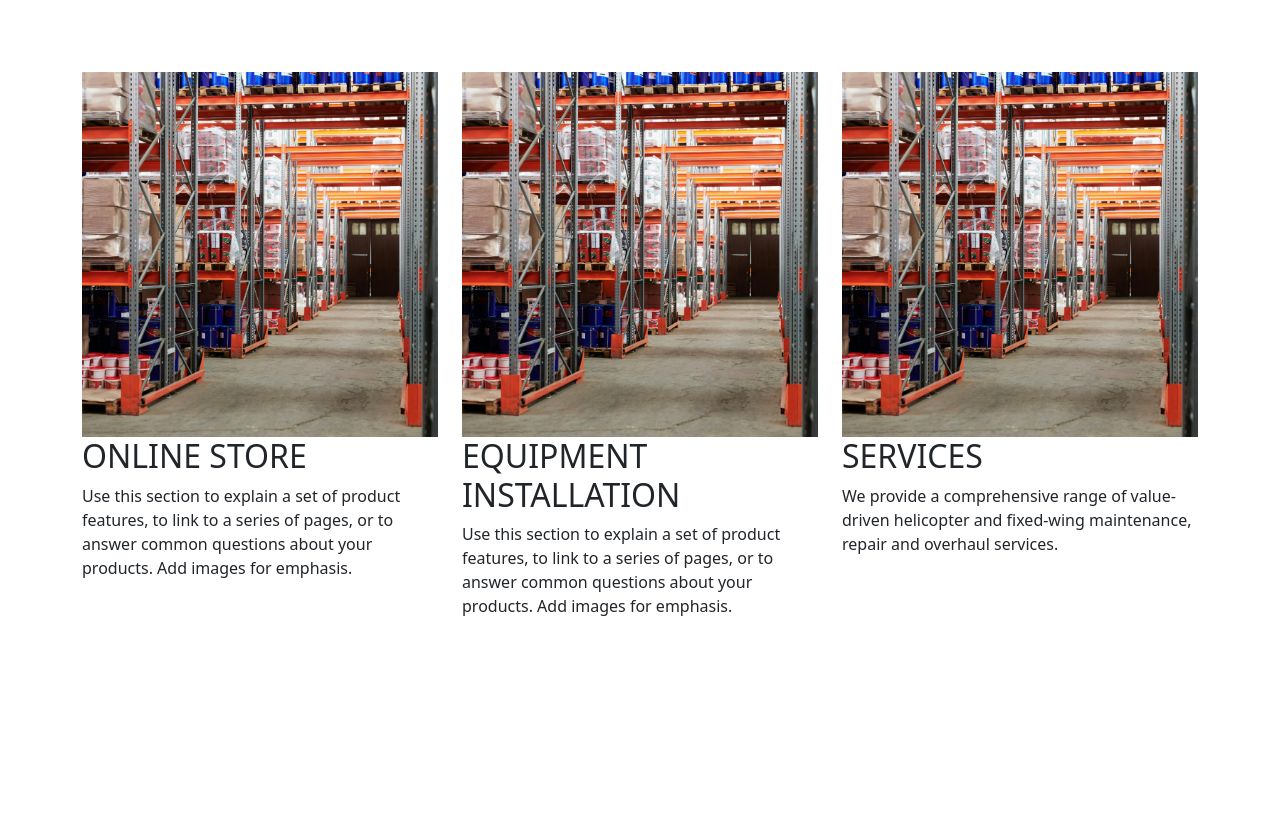
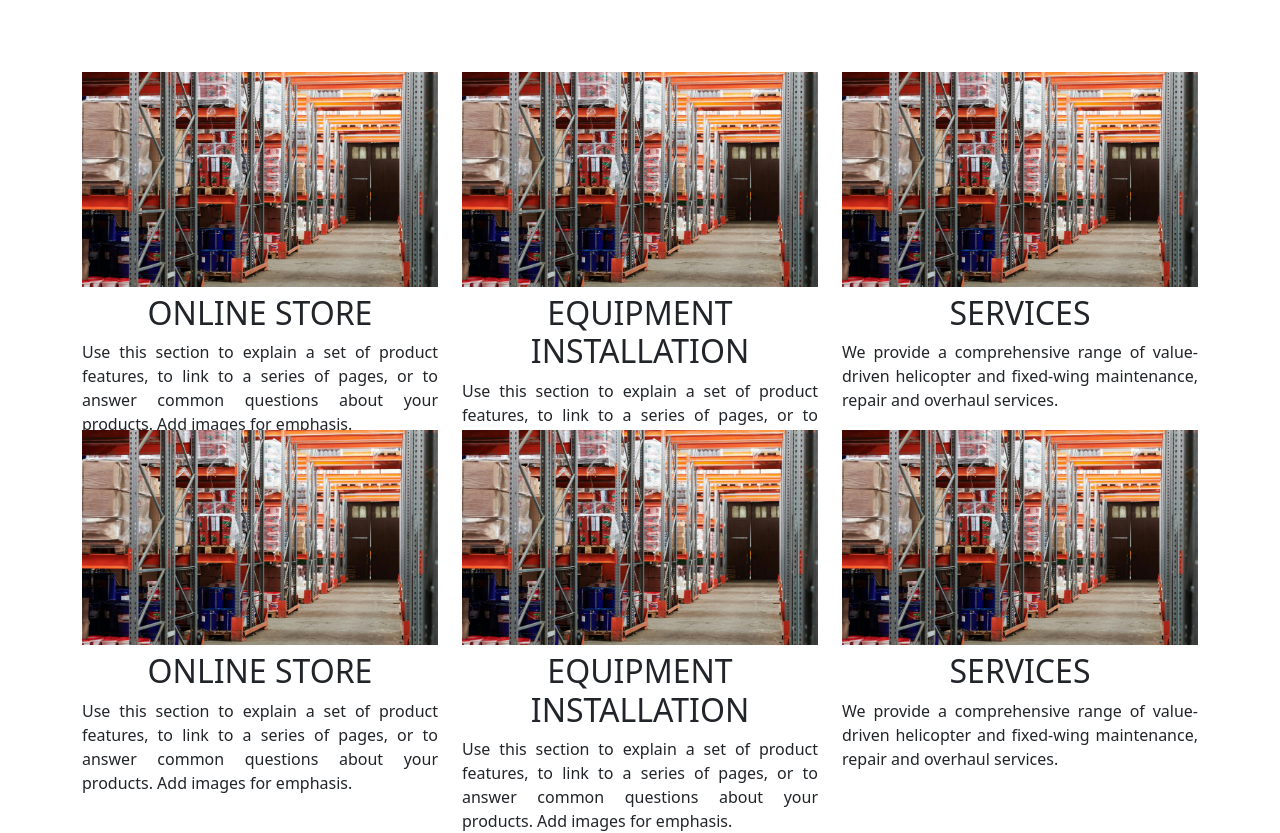
Before and after one commit to Vinayrk2/Avionics, a Python web app: template templates/index.html in a window 1280 px wide. Shown: the part 1217-2050 px from the top of the page. Before the commit the page ends 1833 px from the top, so only its background shows below. Run offline with Jinja, Linux system fonts and the light colour scheme; the template is opened without the code that fills it, so the values that code supplies are empty; some libraries are stand-ins or nearby versions.

Commit message:
Added styles

```diff
--- a/templates/index.html
+++ b/templates/index.html
@@ -43,6 +43,17 @@
     height: 100% !important;
     width:  100% !important;
 
+}
+.card-shop{
+    height:28vw;
+}
+.service-title{
+    margin-top:7px;
+    text-align: center;
+}
+.service-description{
+    margin-top:7px;
+    text-align:justify;
 }
     </style>
 </head>
@@ -149,18 +160,36 @@
 
     <div class="container mt-5">
         <div class="row">
-            <div class="col-md-4 mb-4">
-                <img src="/Avionics/images/warehouse.jpg" alt="Online Store" class="service-image" style="max-height:50%; object-fit:cover;">
+            <div class="col-md-4 card-shop">
+                <img src="/Avionics/images/warehouse.jpg" alt="Online Store" class="service-image" style="max-height:60%; object-fit:cover;">
                 <h2 class="service-title">ONLINE STORE</h2>
                 <p class="service-description">Use this section to explain a set of product features, to link to a series of pages, or to answer common questions about your products. Add images for emphasis.</p>
             </div>
-            <div class="col-md-4 mb-4">
-                <img src="/Avionics/images/warehouse.jpg" alt="Equipment Installation" class="service-image" style="max-height:50%; object-fit:cover;">
+            <div class="col-md-4 card-shop">
+                <img src="/Avionics/images/warehouse.jpg" alt="Equipment Installation" class="service-image" style="max-height:60%; object-fit:cover;">
                 <h2 class="service-title">EQUIPMENT INSTALLATION</h2>
                 <p class="service-description">Use this section to explain a set of product features, to link to a series of pages, or to answer common questions about your products. Add images for emphasis.</p>
             </div>
-            <div class="col-md-4 mb-4">
-                <img src="/Avionics/images/warehouse.jpg" alt="Services" class="service-image" style="max-height:50%; object-fit:cover;">
+            <div class="col-md-4 card-shop">
+                <img src="/Avionics/images/warehouse.jpg" alt="Services" class="service-image" style="max-height:60%; object-fit:cover;">
+                <h2 class="service-title">SERVICES</h2>
+                <p class="service-description">We provide a comprehensive range of value-driven helicopter and fixed-wing maintenance, repair and overhaul services.</p>
+            </div>
+        </div>
+
+        <div class="row">
+            <div class="col-md-4 card-shop">
+                <img src="/Avionics/images/warehouse.jpg" alt="Online Store" class="service-image" style="max-height:60%; object-fit:cover;">
+                <h2 class="service-title">ONLINE STORE</h2>
+                <p class="service-description">Use this section to explain a set of product features, to link to a series of pages, or to answer common questions about your products. Add images for emphasis.</p>
+            </div>
+            <div class="col-md-4 card-shop">
+                <img src="/Avionics/images/warehouse.jpg" alt="Equipment Installation" class="service-image" style="max-height:60%; object-fit:cover;">
+                <h2 class="service-title">EQUIPMENT INSTALLATION</h2>
+                <p class="service-description">Use this section to explain a set of product features, to link to a series of pages, or to answer common questions about your products. Add images for emphasis.</p>
+            </div>
+            <div class="col-md-4 card-shop">
+                <img src="/Avionics/images/warehouse.jpg" alt="Services" class="service-image" style="max-height:60%; object-fit:cover;">
                 <h2 class="service-title">SERVICES</h2>
                 <p class="service-description">We provide a comprehensive range of value-driven helicopter and fixed-wing maintenance, repair and overhaul services.</p>
             </div>
```
